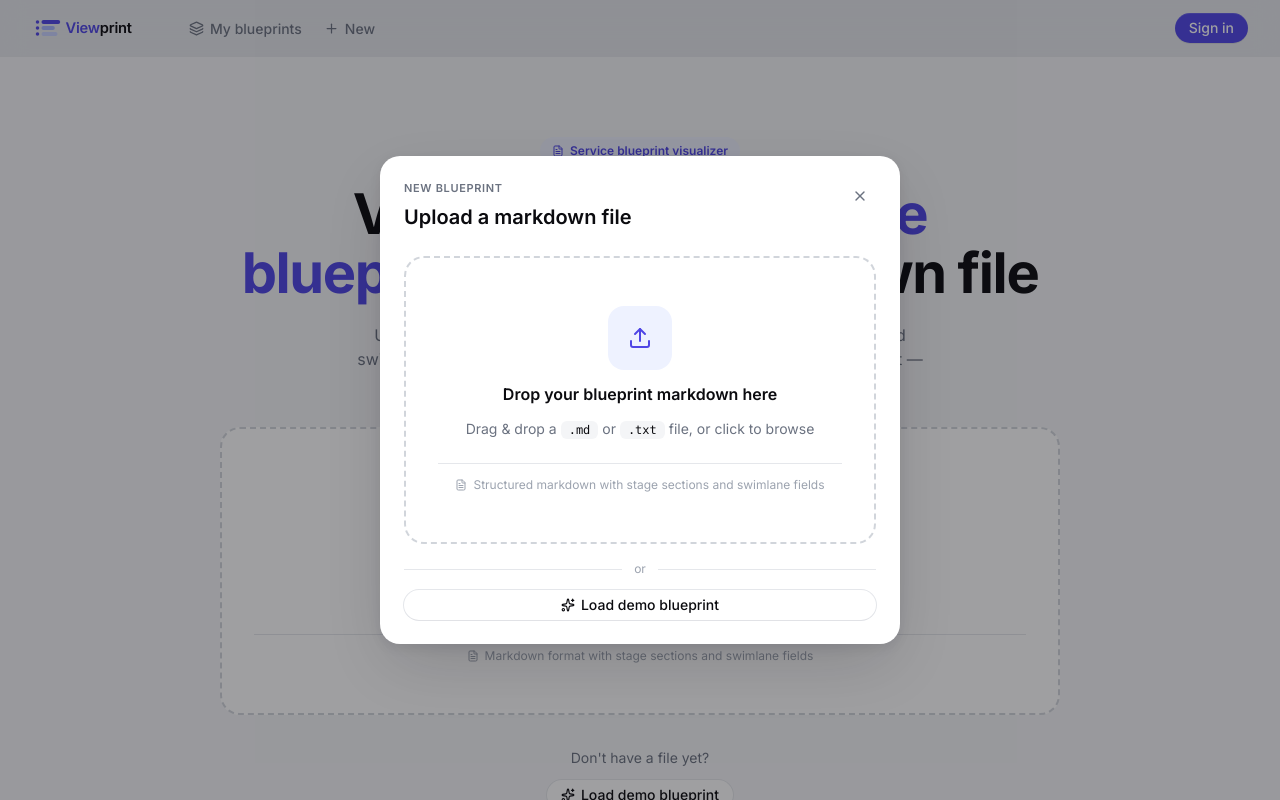
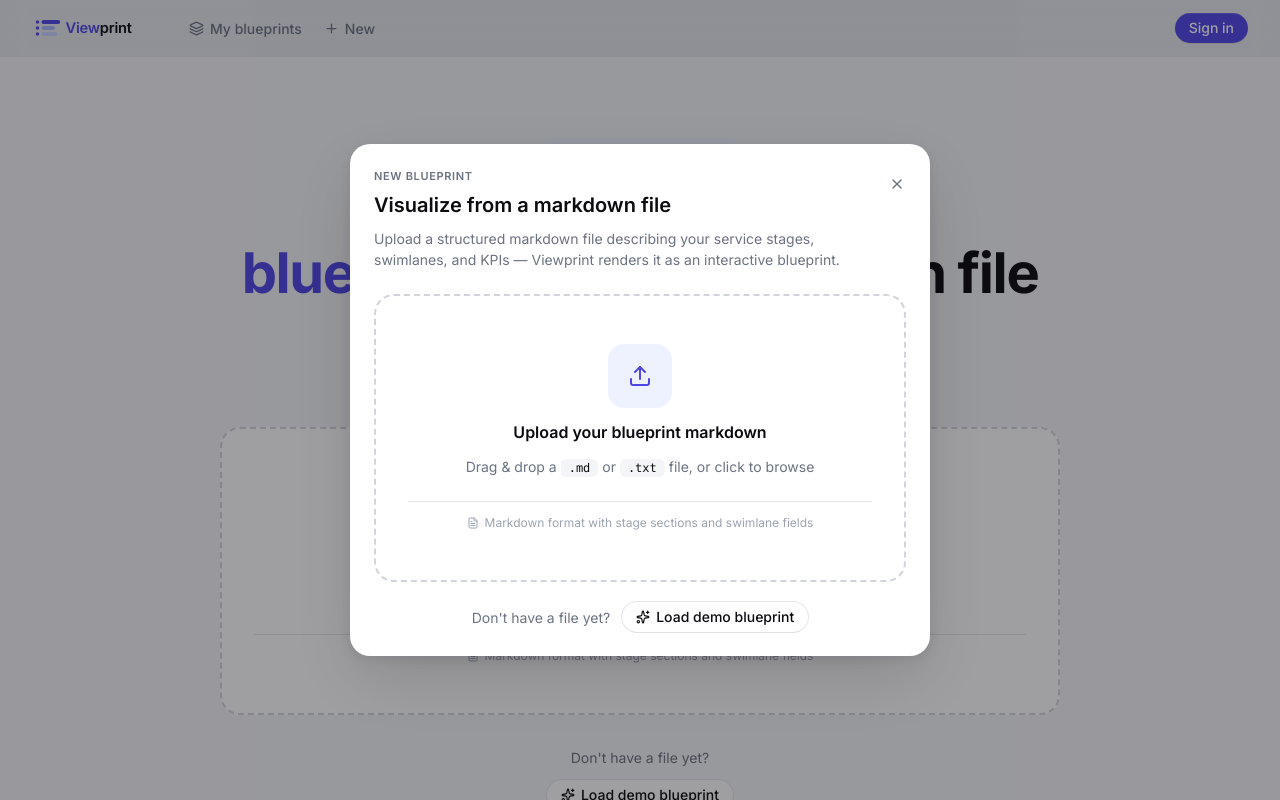
Before and after one commit to Gibbtronic/viewprint, a Next.js app: page / in a window 1280 px wide. Both pictures are taken after a click on the button "New". Shown: the top 800 px of the page. Built offline with nearby package versions, Linux system fonts and the light colour scheme; no server answers.

Commit message:
Update upload modal to match design

```diff
--- a/src/components/UploadModal.tsx
+++ b/src/components/UploadModal.tsx
@@ -106,17 +106,22 @@
       ref={overlayRef}
       onClick={e => { if (e.target === overlayRef.current) close(); }}
     >
-      <div className="modal" style={{ maxWidth: 520 }}>
+      <div className="modal" style={{ maxWidth: 580 }}>
         <div className="modal__hdr">
           <div>
             <div className="eyebrow" style={{ fontSize: 'var(--t-11)', fontWeight: 600, letterSpacing: '0.06em', textTransform: 'uppercase', color: 'var(--fg-2)' }}>
               New blueprint
             </div>
-            <h2 style={{ margin: '6px 0 0', fontSize: 'var(--t-20)', fontWeight: 600 }}>
-              Upload a markdown file
+            <h2 style={{ margin: '6px 0 8px', fontSize: 'var(--t-20)', fontWeight: 600 }}>
+              Visualize from a markdown file
             </h2>
+            <p style={{ margin: 0, fontSize: 'var(--t-14)', color: 'var(--fg-2)', lineHeight: 1.5 }}>
+              Upload a structured markdown file describing your service stages, swimlanes, and KPIs — Viewprint renders it as an interactive blueprint.
+            </p>
           </div>
-          <button className="icon-btn" onClick={close}><X size={16} /></button>
+          <button className="icon-btn" onClick={close} style={{ alignSelf: 'flex-start' }}>
+            <X size={16} />
+          </button>
         </div>
 
         <div className="modal__body">
@@ -140,23 +145,24 @@
             <div className="dropzone__icon">
               <Upload size={24} color="var(--brand-500)" />
             </div>
-            <div className="dropzone__title">Drop your blueprint markdown here</div>
+            <div className="dropzone__title">Upload your blueprint markdown</div>
             <p className="dropzone__sub">
               Drag &amp; drop a <code>.md</code> or <code>.txt</code> file, or click to browse
             </p>
             {error && <div className="dropzone__error">{error}</div>}
             <div className="dropzone__meta">
               <FileText size={12} />
-              Structured markdown with stage sections and swimlane fields
+              Markdown format with stage sections and swimlane fields
             </div>
           </div>
 
-          <div className="form-divider">or</div>
-
-          <button className="btn btn--ghost btn--block" onClick={loadDemo}>
-            <Sparkles size={14} />
-            Load demo blueprint
-          </button>
+          <div style={{ display: 'flex', alignItems: 'center', justifyContent: 'center', gap: 12, marginTop: 20 }}>
+            <span style={{ fontSize: 'var(--t-14)', color: 'var(--fg-2)' }}>Don&apos;t have a file yet?</span>
+            <button className="btn btn--ghost" onClick={loadDemo}>
+              <Sparkles size={14} />
+              Load demo blueprint
+            </button>
+          </div>
         </div>
       </div>
     </div>
```
